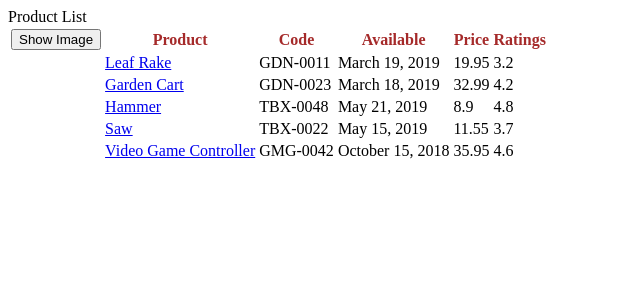
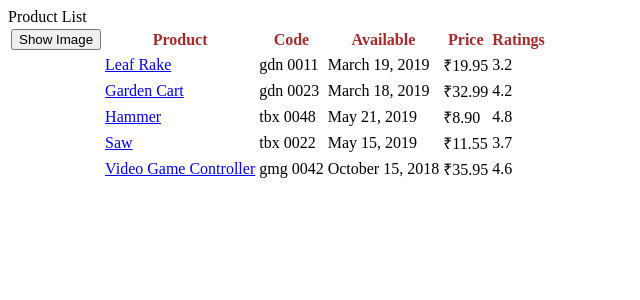
Before and after one commit to prasunchakrab0rty/NodeJs-Tier-2, an Angular app: page / in a window 1280 px wide. Shown: the top 300 px of the page, without its empty margins (0-640 px from the left). Built offline with nearby package versions, Linux system fonts and the light colour scheme.

Commit message:
Inbuilt and Custom Pipes

```diff
--- a/src/app/app.module.ts
+++ b/src/app/app.module.ts
@@ -5,9 +5,10 @@ import { HttpClientModule } from "@angular/common/http";
 import { AppRoutingModule } from "./app-routing.module";
 import { AppComponent } from "./app.component";
 import { ProductListComponent } from "./products/product-list/product-list.component";
+import { SpecialToSpacePipe } from './shared/pipes/special-to-space.pipe';
 
 @NgModule({
-  declarations: [AppComponent, ProductListComponent],
+  declarations: [AppComponent, ProductListComponent, SpecialToSpacePipe],
   imports: [BrowserModule, HttpClientModule, AppRoutingModule],
   providers: [],
   bootstrap: [AppComponent],
--- a/src/app/products/product-list/product-list.component.html
+++ b/src/app/products/product-list/product-list.component.html
@@ -36,10 +36,10 @@
               }}</a>
             </td>
             <td>
-              {{ product.productCode }}
+              {{ product.productCode | lowercase | specialToSpace: "-" }}
             </td>
             <td>{{ product.releaseDate }}</td>
-            <td>{{ product.price }}</td>
+            <td>{{ product.price | currency: "INR":"symbol":"1.2-2" }}</td>
             <td>{{ product.starRating }}</td>
           </tr>
         </tbody>
--- /dev/null
+++ b/src/app/shared/pipes/special-to-space.pipe.ts
@@ -0,0 +1,11 @@
+import { Pipe, PipeTransform } from "@angular/core";
+
+@Pipe({
+  name: "specialToSpace",
+})
+export class SpecialToSpacePipe implements PipeTransform {
+  transform(value: string, ...args: string[]): unknown {
+    const char: string = args[0];
+    return value.replace(char, " ");
+  }
+}
```
Also changed, not shown: 1 other file (tests, documents, lock files or other folders).
